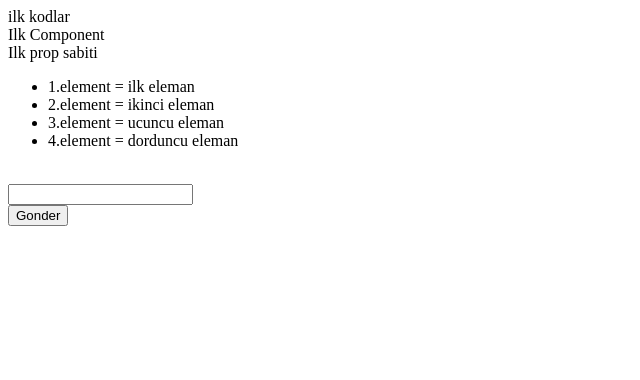
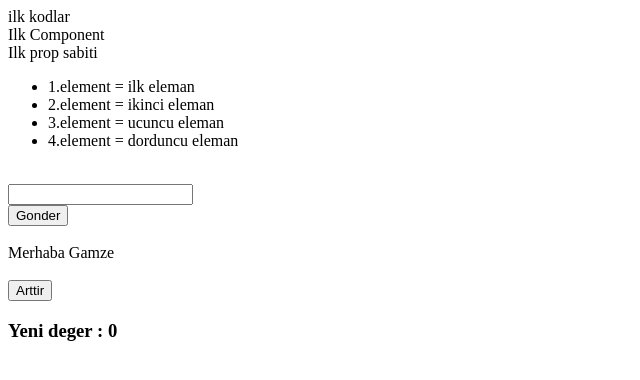
Before and after one commit to geallen/react_projects, a React (Create React App) app: page / in a window 1280 px wide. Shown: the top 380 px of the page, without its empty margins (0-640 px from the left). Built offline with nearby package versions, Linux system fonts and the light colour scheme.

Commit message:
counter and person components - state examples

```diff
--- a/src/App.js
+++ b/src/App.js
@@ -2,7 +2,8 @@ import React, {Component} from 'react';
 import {FirstComponent} from './first';
 import { render } from '@testing-library/react';
 import {Form} from './form';
-
+import {Person} from './person';
+import {Counter} from './counter';
 
 class App extends Component {
 
@@ -14,16 +15,24 @@ class App extends Component {
       "ikinci eleman",
       "ucuncu eleman",
       "dorduncu eleman"
-    ]};
+    ],
+    counter : 0
+  };
 
     this.listeyeEkle = this.listeyeEkle.bind(this);
+
+    this.increment = this.increment.bind(this);
+
   }
-
   listeyeEkle(val){
     let geciciListe = this.state.liste;
     geciciListe.push(val);
     this.setState({liste:geciciListe});
 
+  }
+
+  increment(){
+    this.setState({counter : this.state.counter +1});
   }
 
   render(){
@@ -37,6 +46,12 @@ class App extends Component {
      <FirstComponent ilkprop={prop_sabiti} ilk_list = {this.state.liste}></FirstComponent>
      <br/>
      <Form yeniListe={this.listeyeEkle}></Form>
+     <br/>
+    <Person name="Gamze"/>
+    <br/>
+    <Counter arttir={this.increment} sayi={this.state.counter}></Counter>
+
+
     </div>
   );
 }
--- /dev/null
+++ b/src/counter.js
@@ -0,0 +1,13 @@
+import React from 'react';
+import { render } from '@testing-library/react';
+
+export class Counter extends React.Component{
+    render(){
+        return(
+            <div>
+                <button onClick={this.props.arttir}>Arttir</button>
+                <h3>Yeni deger : {this.props.sayi}</h3>
+            </div>
+        );
+    }
+}
--- /dev/null
+++ b/src/person.js
@@ -0,0 +1,11 @@
+import React from 'react';
+
+export class Person extends React.Component{
+    render(){
+        return(
+            <div>
+                Merhaba {this.props.name}
+            </div>
+        );
+    }
+}
```
